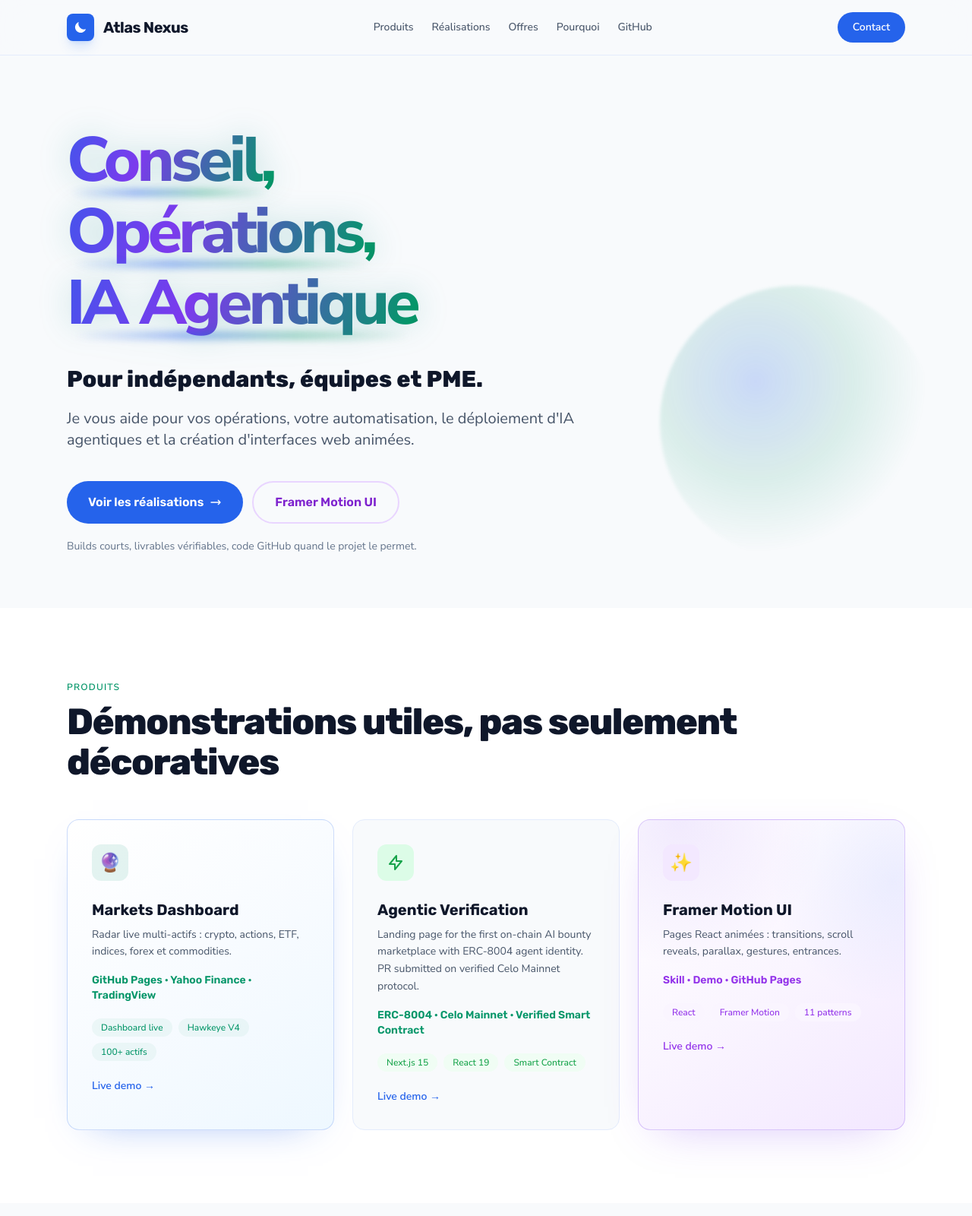
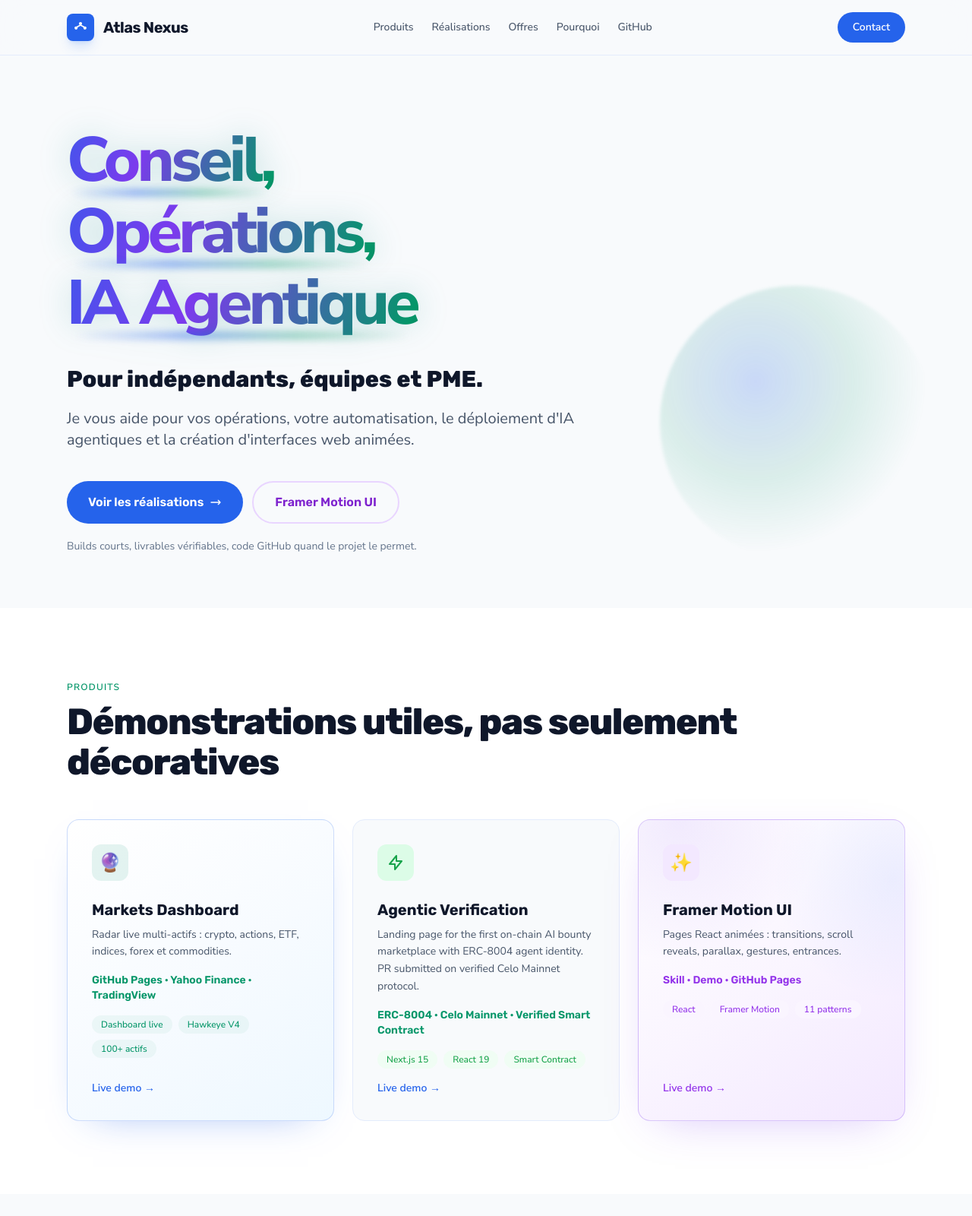
Before and after one commit to AtlasNexusOps/atlasnexusops.github.io, a plain HTML site: page index.html in a window 1280 px wide. Shown: the top 1600 px of the page at 76% size. Drawn offline with nearby package versions, Linux system fonts and the light colour scheme.

Commit message:
branding: new favicon + logo (nexus nodes), fix product card link alignment

```diff
--- a/index.html
+++ b/index.html
@@ -97,7 +97,13 @@
   <div class="max-w-6xl mx-auto px-6 h-[72px] flex items-center justify-between">
     <a href="#top" class="flex items-center gap-3" aria-label="Atlas Nexus accueil">
       <div class="w-9 h-9 bg-primary rounded-lg flex items-center justify-center shadow-lg shadow-blue-500/20">
-        <svg class="w-5 h-5 text-white" fill="currentColor" viewBox="0 0 24 24" aria-hidden="true"><path d="M20.4 14.7A8.7 8.7 0 0 1 9.3 3.6 8.7 8.7 0 1 0 20.4 14.7Z"/></svg>
+        <svg class="w-5 h-5 text-white" fill="none" stroke="currentColor" stroke-width="2" stroke-linecap="round" stroke-linejoin="round" viewBox="0 0 24 24" aria-hidden="true">
+          <circle cx="12" cy="6" r="2.5" fill="currentColor" stroke="none"/>
+          <circle cx="19" cy="13" r="2.5" fill="currentColor" stroke="none"/>
+          <circle cx="5" cy="13" r="2.5" fill="currentColor" stroke="none"/>
+          <line x1="12" y1="8.5" x2="17.5" y2="11.5"/>
+          <line x1="6.5" y1="11.5" x2="12" y2="8.5"/>
+        </svg>
       </div>
       <span class="font-display font-bold text-xl text-foreground tracking-tight">Atlas Nexus</span>
     </a>
@@ -151,39 +157,39 @@
     </div>
     <div class="grid md:grid-cols-3 gap-6">
       <!-- Markets Dashboard -->
-      <div class="reveal reveal-delay-1 card-hover market-card bg-surface rounded-2xl p-8 border border-border">
+      <div class="reveal reveal-delay-1 card-hover market-card bg-surface rounded-2xl p-8 border border-border flex flex-col">
         <div class="w-12 h-12 bg-accent/10 rounded-xl flex items-center justify-center mb-6"><span class="text-2xl">🔮</span></div>
         <h3 class="text-xl font-bold text-foreground mb-2 font-display">Markets Dashboard</h3>
         <p class="text-slate-600 text-sm leading-relaxed mb-4">Radar live multi-actifs : crypto, actions, ETF, indices, forex et commodities.</p>
-        <p class="text-sm font-semibold text-accent mb-5 font-display">GitHub Pages · Yahoo Finance · TradingView</p>
-        <div class="flex flex-wrap gap-2 mb-5">
+        <p class="text-sm font-semibold text-accent mb-4 font-display">GitHub Pages · Yahoo Finance · TradingView</p>
+        <div class="flex flex-wrap gap-2 mb-4">
           <span class="px-3 py-1 bg-accent/5 text-accent text-xs font-medium rounded-full">Dashboard live</span>
           <span class="px-3 py-1 bg-accent/5 text-accent text-xs font-medium rounded-full">Hawkeye V4</span>
           <span class="px-3 py-1 bg-accent/5 text-accent text-xs font-medium rounded-full">100+ actifs</span>
         </div>
-        <a href="https://atlasnexusops.github.io/markets-dashboard/" class="text-primary text-sm font-semibold hover:text-primary-dark">Live demo →</a>
+        <a href="https://atlasnexusops.github.io/markets-dashboard/" class="mt-auto text-primary text-sm font-semibold hover:text-primary-dark">Live demo →</a>
       </div>
       <!-- Agentic Verification -->
-      <div class="reveal reveal-delay-2 card-hover bg-surface rounded-2xl p-8 border border-border">
+      <div class="reveal reveal-delay-2 card-hover bg-surface rounded-2xl p-8 border border-border flex flex-col">
         <div class="w-12 h-12 bg-green-100 rounded-xl flex items-center justify-center mb-6"><svg class="w-6 h-6 text-green-600" fill="none" stroke="currentColor" viewBox="0 0 24 24"><path stroke-linecap="round" stroke-linejoin="round" stroke-width="2" d="M13 10V3L4 14h7v7l9-11h-7z"/></svg></div>
         <h3 class="text-xl font-bold text-foreground mb-2 font-display">Agentic Verification</h3>
         <p class="text-slate-600 text-sm leading-relaxed mb-4">Landing page for the first on-chain AI bounty marketplace with ERC-8004 agent identity. PR submitted on verified Celo Mainnet protocol.</p>
-        <p class="text-sm font-semibold text-accent mb-5 font-display">ERC-8004 · Celo Mainnet · Verified Smart Contract</p>
-        <div class="flex flex-wrap gap-2 mb-5"><span class="px-3 py-1 bg-green-50 text-green-600 text-xs font-medium rounded-full">Next.js 15</span><span class="px-3 py-1 bg-green-50 text-green-600 text-xs font-medium rounded-full">React 19</span><span class="px-3 py-1 bg-green-50 text-green-600 text-xs font-medium rounded-full">Smart Contract</span></div>
-        <a href="https://atlasnexusops.github.io/agentic-verification/" class="text-primary text-sm font-semibold hover:text-primary-dark">Live demo →</a>
+        <p class="text-sm font-semibold text-accent mb-4 font-display">ERC-8004 · Celo Mainnet · Verified Smart Contract</p>
+        <div class="flex flex-wrap gap-2 mb-4"><span class="px-3 py-1 bg-green-50 text-green-600 text-xs font-medium rounded-full">Next.js 15</span><span class="px-3 py-1 bg-green-50 text-green-600 text-xs font-medium rounded-full">React 19</span><span class="px-3 py-1 bg-green-50 text-green-600 text-xs font-medium rounded-full">Smart Contract</span></div>
+        <a href="https://atlasnexusops.github.io/agentic-verification/" class="mt-auto text-primary text-sm font-semibold hover:text-primary-dark">Live demo →</a>
       </div>
       <!-- Framer Motion UI -->
-      <div class="reveal reveal-delay-3 motion-card rounded-2xl p-8 border border-border bg-white">
+      <div class="reveal reveal-delay-3 motion-card rounded-2xl p-8 border border-border bg-white flex flex-col">
         <div class="w-12 h-12 bg-purple-100 rounded-xl flex items-center justify-center mb-6"><span class="text-2xl">✨</span></div>
         <h3 class="text-xl font-bold text-foreground mb-2 font-display">Framer Motion UI</h3>
         <p class="text-slate-600 text-sm leading-relaxed mb-4">Pages React animées : transitions, scroll reveals, parallax, gestures, entrances.</p>
-        <p class="text-sm font-semibold text-purple-600 mb-5 font-display">Skill · Demo · GitHub Pages</p>
-        <div class="flex flex-wrap gap-2 mb-5">
+        <p class="text-sm font-semibold text-purple-600 mb-4 font-display">Skill · Demo · GitHub Pages</p>
+        <div class="flex flex-wrap gap-2 mb-4">
           <span class="px-3 py-1 bg-purple-50 text-purple-600 text-xs font-medium rounded-full">React</span>
           <span class="px-3 py-1 bg-purple-50 text-purple-600 text-xs font-medium rounded-full">Framer Motion</span>
           <span class="px-3 py-1 bg-purple-50 text-purple-600 text-xs font-medium rounded-full">11 patterns</span>
         </div>
-        <a href="https://atlasnexusops.github.io/framer-motion-ui/" class="text-purple-600 text-sm font-semibold hover:text-purple-800">Live demo →</a>
+        <a href="https://atlasnexusops.github.io/framer-motion-ui/" class="mt-auto text-purple-600 text-sm font-semibold hover:text-purple-800">Live demo →</a>
       </div>
     </div>
   </div>
```
Also changed, not shown: favicon.svg.
